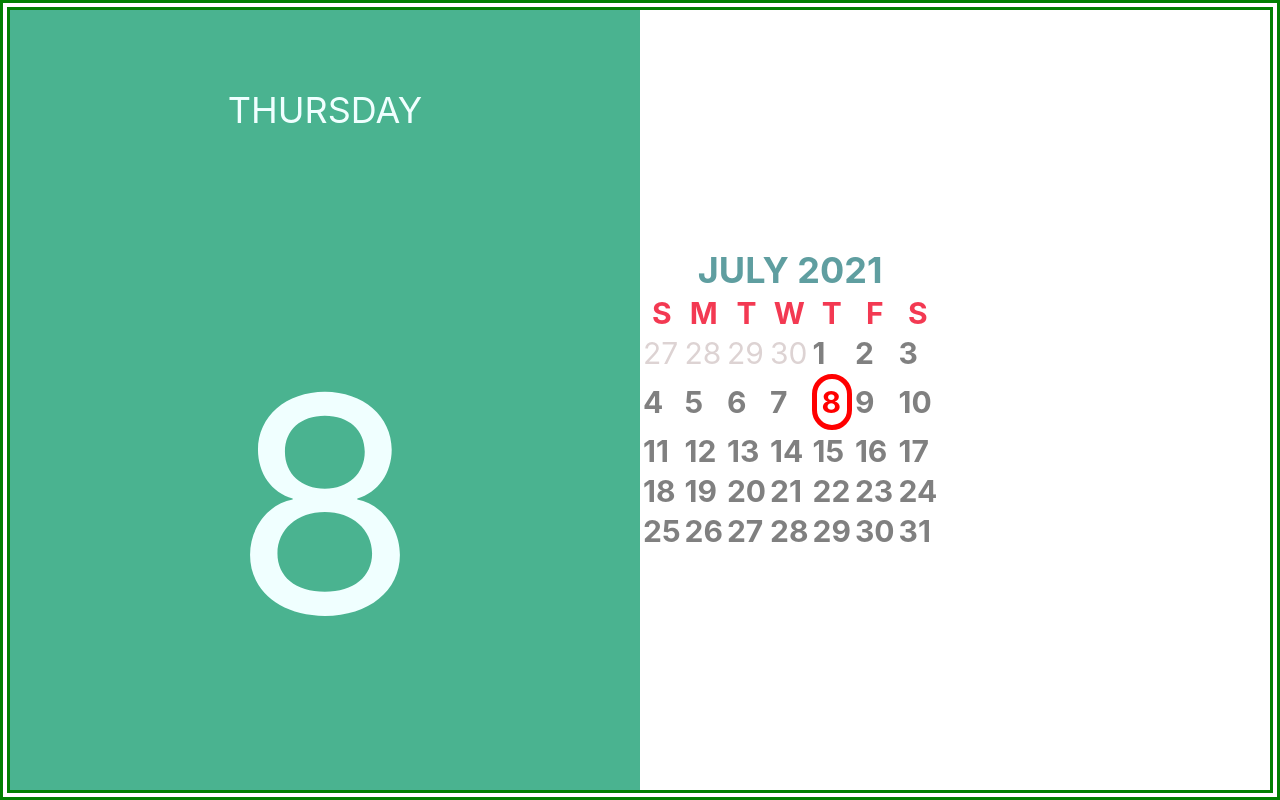
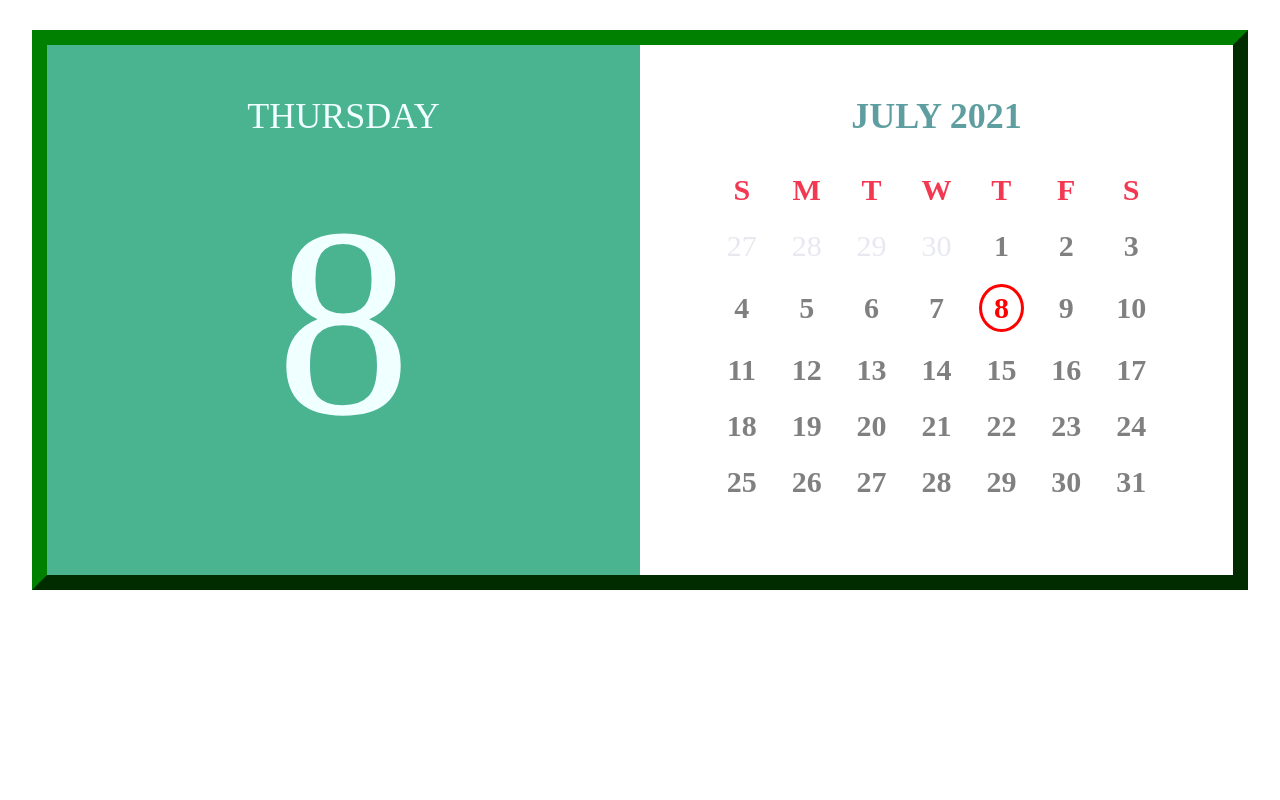
Before and after one commit to dmitriyPruss/reactAppStart, a React (Create React App) app: page / in a window 1280 px wide. Built offline with nearby package versions, Linux system fonts and the light colour scheme.

Commit message:
with Calendar 2

```diff
--- a/src/App.js
+++ b/src/App.js
@@ -1,9 +1,9 @@
 import logo from './logo.svg';
 import './App.css';
 import React, { Component } from 'react';
+// import UsersListHW from './components/UsersListHW'
 // import SignUp  from './components/SignUp';
 import Calendar from './components/Calendar'
-// import UsersListHW from './components/UsersListHW'
 
 function App() {
   return (
--- a/src/components/Calendar/Calendar.module.scss
+++ b/src/components/Calendar/Calendar.module.scss
@@ -1,44 +1,52 @@
-
-$fontSize: 30px;
+@import  './../sassPartials/vars';
+@import  './../sassPartials/inherit';
 
 * {
     box-sizing: border-box;
+    font-family:'Times New Roman', Times, serif;
 }
 
 .calendarContainer {
     display: flex;
-    border: 10px double green;
-    height: 100vh;
+    border: 15px outset green;
+    width: 95%;
+    height: 70vh;
+    min-width: 545px;
+    margin: $marginTop auto 0;
 }
 
 .dayContainer {
     color: azure;
     background-color: rgb(74, 179, 144);
     width: 50%;
-
-    display: flex;
-    flex-direction: column;
-    align-items: center;
-    justify-content: space-evenly;
+    @extend %flex-settings;
 
     .dayOfWeek {
         font-size: $fontSize * 1.2;
-        height: 20%;
     }
 
     .dayOfMonth {
-        font-size: $fontSize * 10;
-        height: 50%;
+        margin-top: $marginTop;
+        font-size: $fontSize * 9;
+        height: 60%;
     }
 }
 
 .monthContainer {
+    @extend %flex-settings;
     font-size: $fontSize;
+    width: 50%;
+}
 
-    display: flex;
-    flex-direction: column;
-    align-items: center;
-    justify-content: space-evenly;
+.calendarTable {
+    width: 80%;
+    border-spacing: 20px;
+    text-align: center;
+
+    @media screen and (max-width:750px) {
+        width: 95%;
+        border-spacing: 3px;
+    }
 }
 
 .monthHeader {
@@ -46,7 +54,8 @@ $fontSize: 30px;
     font: {
         weight: bold;
         size: $fontSize * 1.2;
-    }
+    };
+    margin-bottom: 15px;
 }
 
 .weekDays {
@@ -59,13 +68,13 @@ $fontSize: 30px;
 }
 
 .otherMonth {
-    color: rgb(221, 211, 211);
+    color: rgb(232, 233, 240);
 }
 
 .currentDay {
-    border: 5px solid red {
-        radius: 25px;
+    border: 3px solid red {
+        radius: 50%;
     };
-    padding: 5px;
+    padding: 4px;
     color: red;
 }
--- a/src/components/Calendar/Month/index.jsx
+++ b/src/components/Calendar/Month/index.jsx
@@ -23,7 +23,7 @@ function Month(props) {
 
   return (
     <section className={styles.monthContainer}>
-      <table>
+      <table className={styles.calendarTable}>
         {/* Получить месяц и год */}
         <caption className={styles.monthHeader}>{format(date, 'MMMM y').toUpperCase()}</caption>
         <thead className={styles.weekDays}>
--- a/src/components/Calendar/Week/index.jsx
+++ b/src/components/Calendar/Week/index.jsx
@@ -4,7 +4,6 @@ import CalendarDate from './../CalendarDate';
 import PropTypes from 'prop-types';
 import classNames from 'classnames';
 import styles from './../Calendar.module.scss';
-
 
 const getDaysOfWeek = (date, week, year) => {
   const startOfWeek = parse(`${year} ${week}`, 'Y w', new Date());
--- /dev/null
+++ b/src/components/sassPartials/_inherit.scss
@@ -0,0 +1,6 @@
+%flex-settings{
+    padding-top: 50px;
+    display: flex;
+    flex-direction: column;
+    align-items: center;
+}
--- /dev/null
+++ b/src/components/sassPartials/_vars.scss
@@ -0,0 +1,2 @@
+$fontSize: 30px;
+$marginTop: 30px;
```
